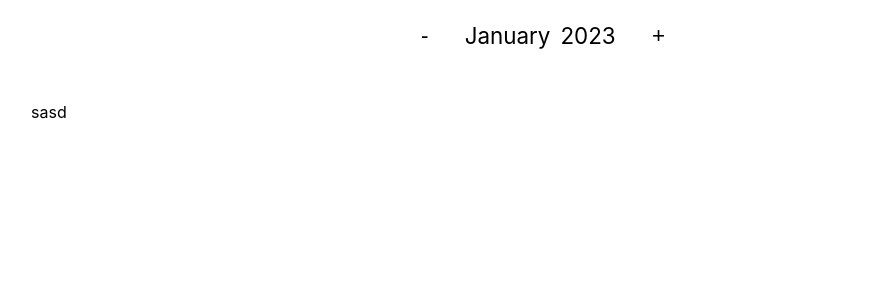
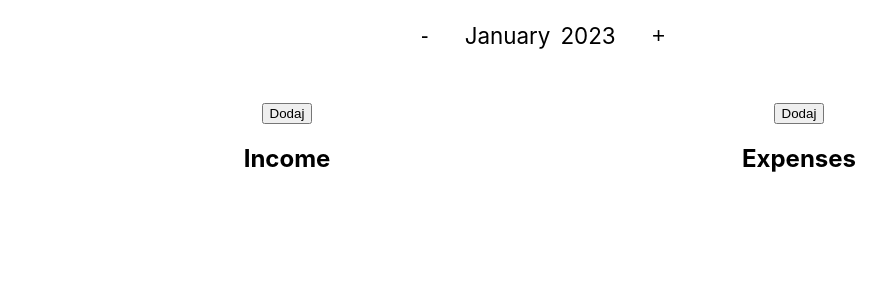
Before and after one commit to BlazejDuszynski/home_budget, a React (Create React App) app: page / in a window 1280 px wide. Shown: the top 300 px of the page, without its empty margins (97-983 px from the left). Built offline with nearby package versions, Linux system fonts and the light colour scheme.

Commit message:
EntriesContainer component created and display flex in Main component

```diff
--- a/src/App.js
+++ b/src/App.js
@@ -7,7 +7,7 @@ function App() {
   return (
     <Fragment>
       <AppHeader />
-      <Main>sasd</Main>
+      <Main />
     </Fragment>
   );
 }
--- /dev/null
+++ b/src/Components/Layout/EntriesContainer.js
@@ -0,0 +1,14 @@
+import classes from "./EntriesContainer.module.css";
+
+const EntriesContainer = (props) => {
+  return (
+    <div className={classes.container}>
+      <header>
+        <button>Dodaj</button>
+        <h2>{props.name}</h2>
+      </header>
+    </div>
+  );
+};
+
+export default EntriesContainer;
--- /dev/null
+++ b/src/Components/Layout/EntriesContainer.module.css
@@ -0,0 +1,4 @@
+.container {
+    flex-basis: 100%;
+    text-align: center;
+}
--- a/src/Components/UI/Main.js
+++ b/src/Components/UI/Main.js
@@ -1,7 +1,13 @@
-import classes from "./Main.module.css"
+import EntriesContainer from "../Layout/EntriesContainer";
+import classes from "./Main.module.css";
 
-const Main = (props) => {
-  return <main className={classes.main}>{props.children}</main>;
+const Main = () => {
+  return (
+    <main className={classes.main}>
+      <EntriesContainer name="Income" />
+      <EntriesContainer name="Expenses" />
+    </main>
+  );
 };
 
 export default Main;
--- a/src/Components/UI/Main.module.css
+++ b/src/Components/UI/Main.module.css
@@ -1,4 +1,5 @@
 .main {
   display: flex;
   padding: 30px 10%;
+  justify-content: space-evenly;
 }
```
